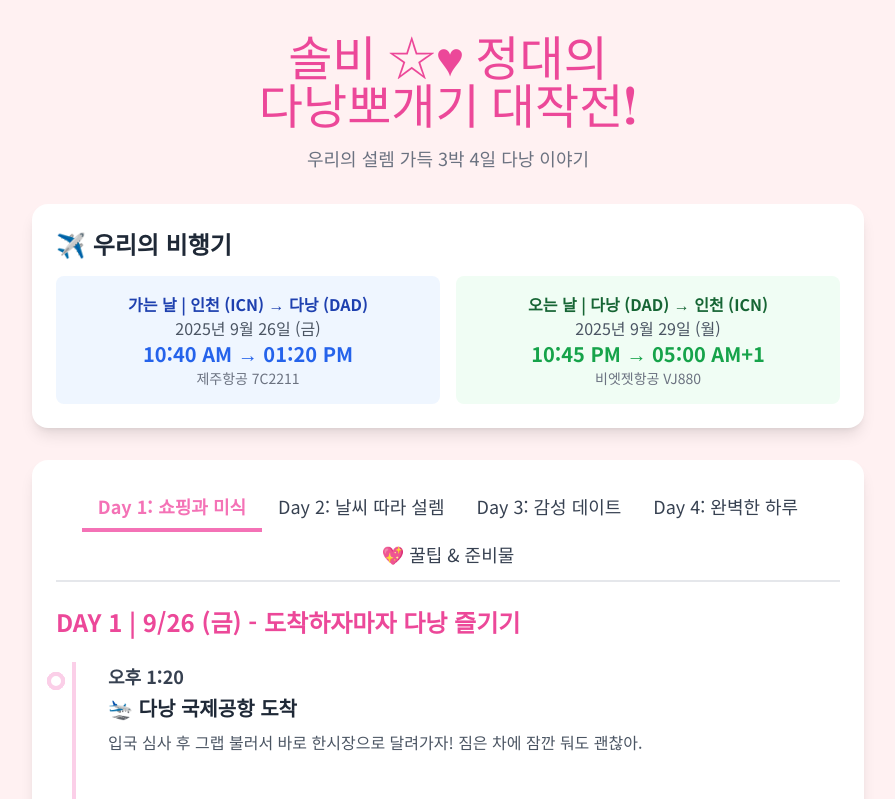
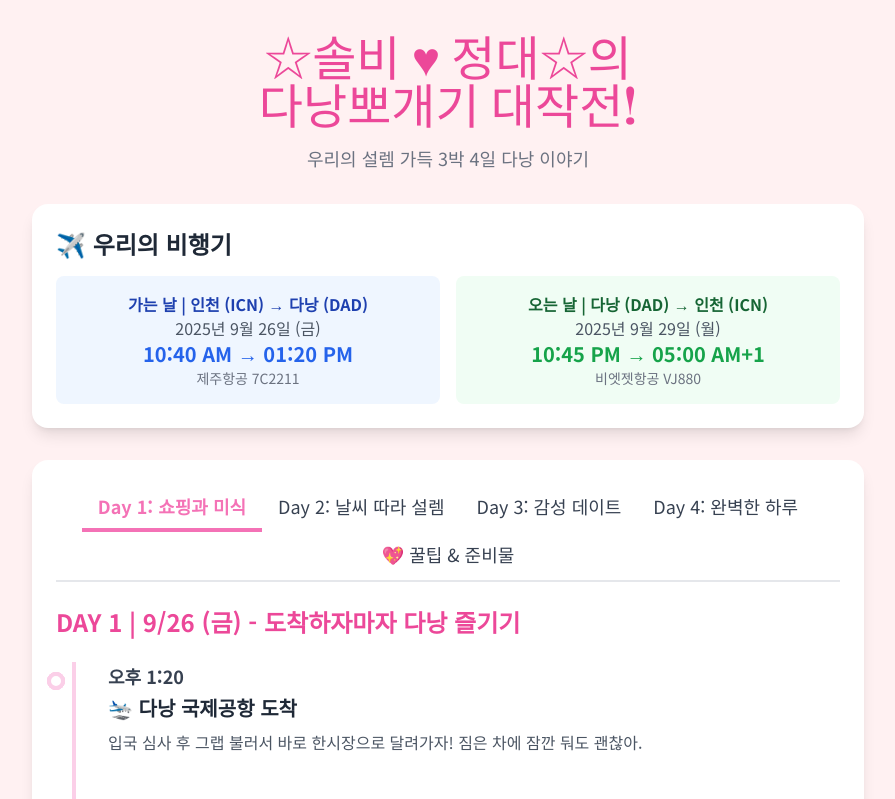
Before and after one commit to WWJDpark/jungdaekorea.github.io, a plain HTML site: page index.html in a window 1280 px wide. Shown: the top 799 px of the page, without its empty margins (192-1087 px from the left). Drawn offline with nearby package versions, Linux system fonts and the light colour scheme.

Commit message:
Update index.html

```diff
--- a/index.html
+++ b/index.html
@@ -52,7 +52,7 @@
     <div class="container mx-auto max-w-4xl p-4 md:p-8">
 
         <header class="text-center mb-8">
-            <h1 class="text-4xl md:text-5xl font-display text-pink-500 leading-tight">솔비 ☆♥ 정대의<br>다낭뽀개기 대작전!</h1>
+            <h1 class="text-4xl md:text-5xl font-display text-pink-500 leading-tight">☆솔비 ♥ 정대☆의<br>다낭뽀개기 대작전!</h1>
             <p class="text-lg text-gray-500 mt-4">우리의 설렘 가득 3박 4일 다낭 이야기</p>
         </header>
 
```
